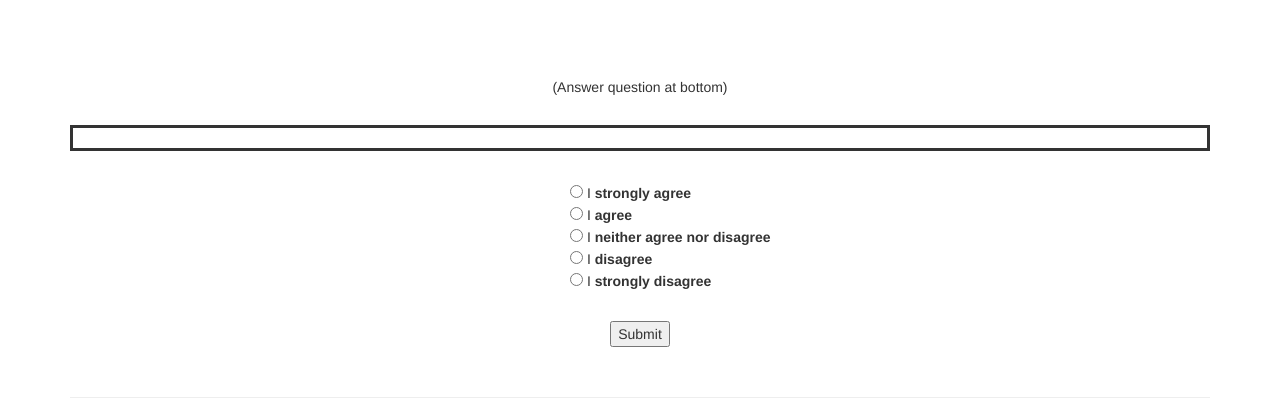
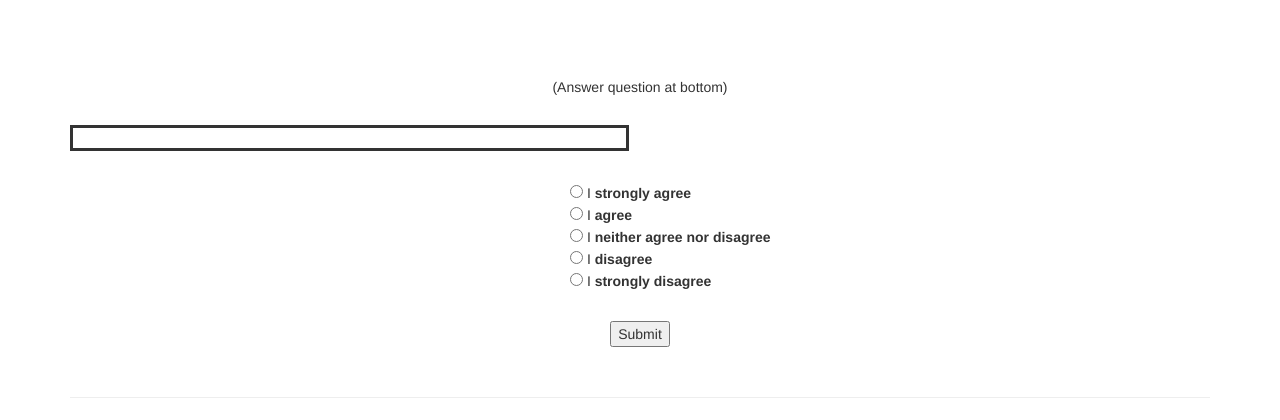
Before and after one commit to afcarl/humanranker, a Django app: template ranker/templates/ranker/likert.html in a window 1280 px wide. Shown: the top 420 px of the page. Run offline with Django 3.2, Linux system fonts and the light colour scheme; the template is opened without the code that fills it, so the values that code supplies are empty; style sheets or scripts are compiled from the project's sources; parts of the project's set-up code (start-up, migrations or seed data) failed here and were passed over; some libraries are stand-ins or nearby versions.

Commit message:
make images the same size

```diff
--- a/ranker/templates/ranker/likert.html
+++ b/ranker/templates/ranker/likert.html
@@ -9,7 +9,7 @@
     </div>
 
     <div style="display:block; width: 100%; clear: both;">
-        <div style="float:left; width: 100%; text-align:center; border-style:solid; border-width:3px;">
+        <div style="float:left; width: 49%; text-align:center; border-style:solid; border-width:3px;">
             <div id="image">
                 <img style="width:100%;" src="{{ item.image.url }}"/>
             </div>
```
